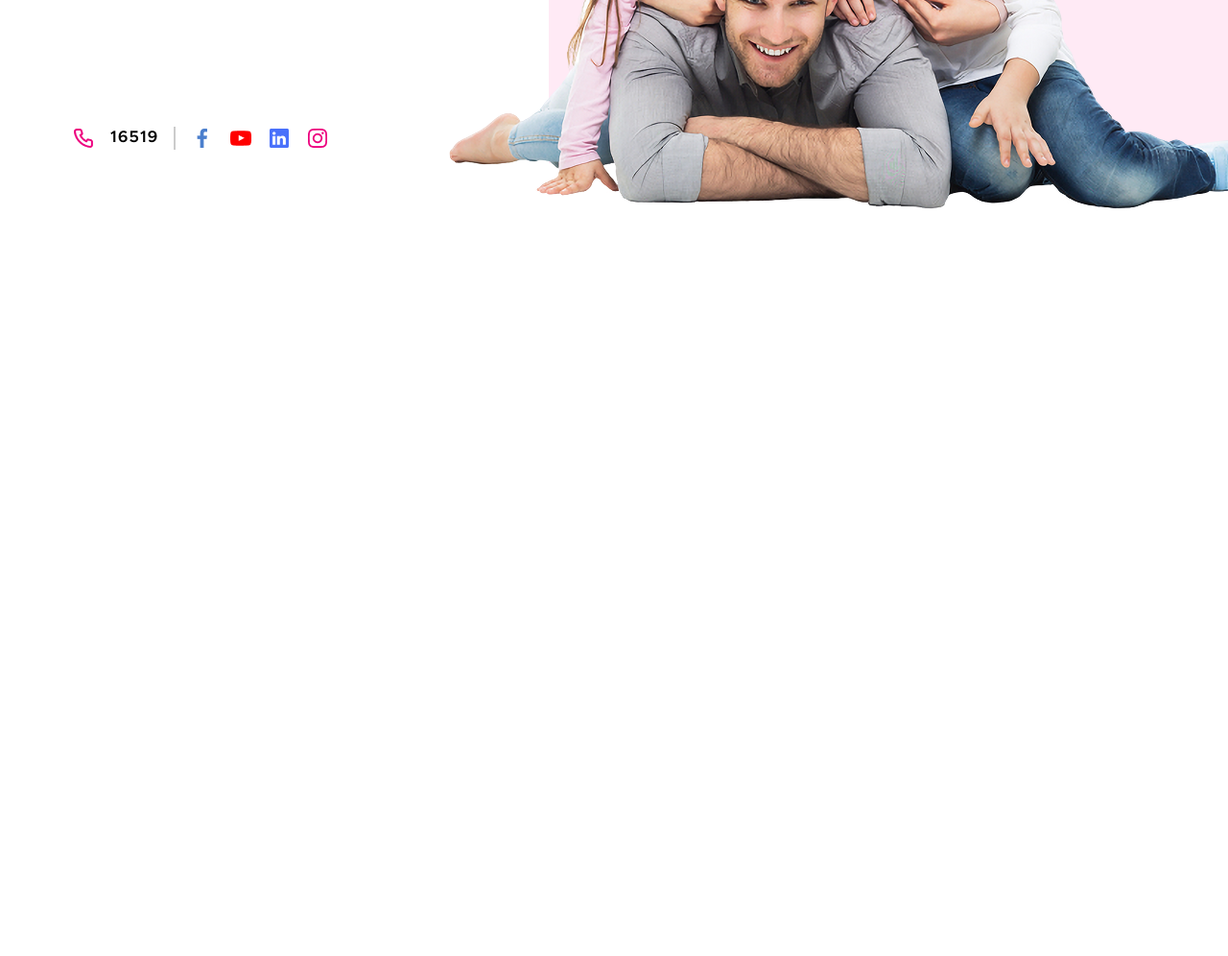
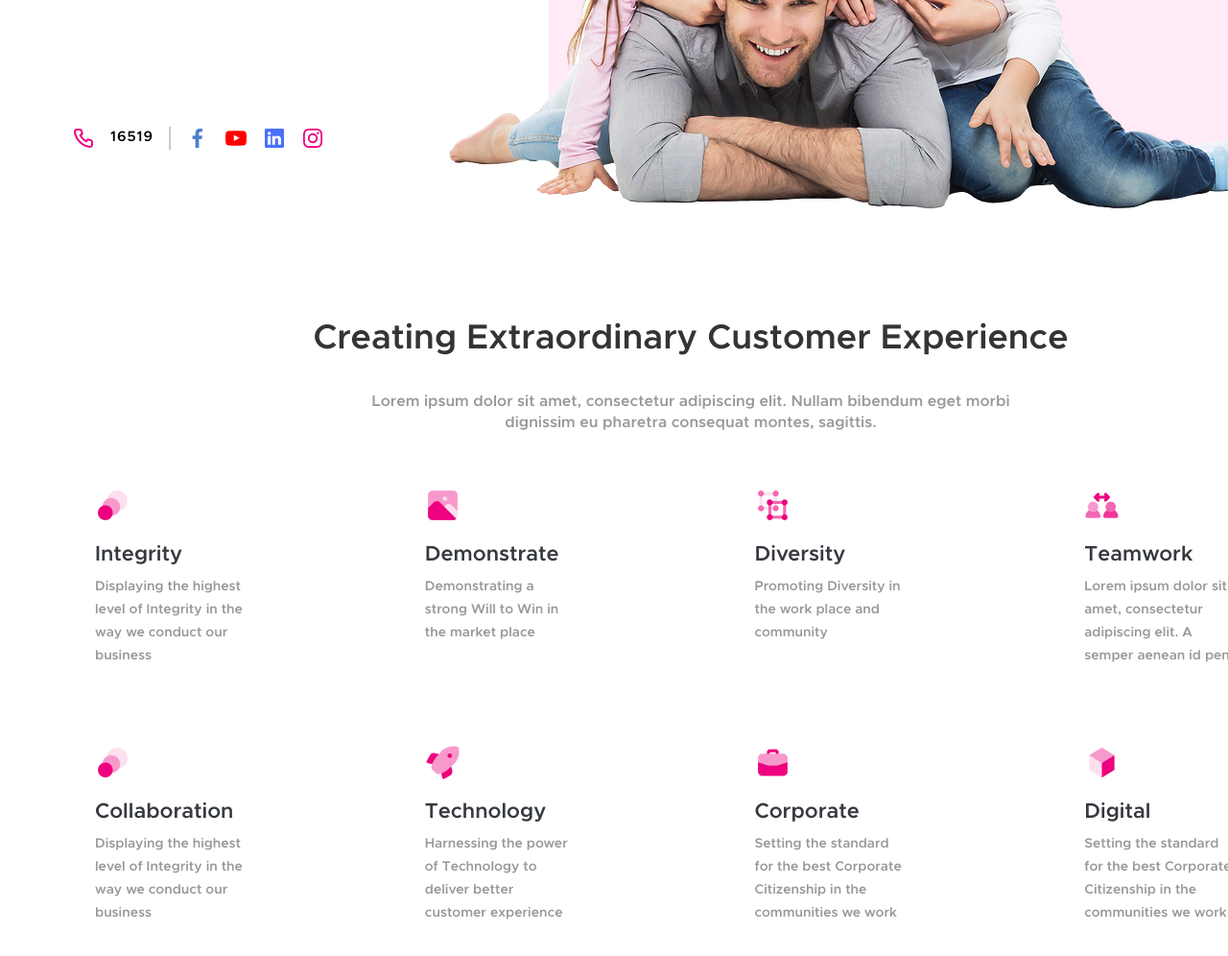
Before and after one commit to HannaKhlim/Web, a plain HTML site: page Lab3Web/finance.html in a window 1280 px wide. Shown: the part 512-1508 px from the top of the page at 96% size. Before the commit the page ends 800 px from the top, so only its background shows below. Drawn offline with Linux system fonts and the light colour scheme.

Commit message:
feat: add experience section

```diff
--- a/Lab3Web/finance.css
+++ b/Lab3Web/finance.css
@@ -168,13 +168,13 @@
 }
 
 .hero-bottom p {
-  color: var(--black-100, #010101);
+  color: #010101;
   text-align: center;
   font-feature-settings:
     "liga" off,
     "clig" off;
-  font-family: Metropolis;
-  font-size: 17px;
+  font-family: "Metropolis";
+  font-size: 15px;
   font-style: normal;
   font-weight: 600;
   line-height: 22px;
@@ -218,3 +218,70 @@
   top: 256px;
   left: 1179px;
 }
+
+.experience {
+  width: 1440px;
+  margin: 0;
+  padding: 75px;
+  background-color: #ffffff;
+}
+
+.experience h2 {
+  color: #343434;
+  text-align: center;
+  font-family: Metropolis;
+  font-size: 36px;
+  font-weight: 700;
+  line-height: 43px;
+  margin-bottom: 33px;
+}
+
+.experience .subtitle {
+  color: #999;
+  text-align: center;
+  font-family: Metropolis;
+  font-size: 16px;
+  font-weight: 400;
+  line-height: 22px;
+  width: 100%;
+  max-width: 725px;
+  margin: 0 auto 33px auto;
+}
+
+.cards {
+  display: grid;
+  grid-template-columns: repeat(4, 1fr);
+  column-gap: 85px;
+  row-gap: 33px;
+  margin-top: 20px;
+}
+
+.card {
+  padding: 24px;
+}
+
+.card img {
+  width: 37px;
+  height: 37px;
+  margin-bottom: 18px;
+}
+
+.card h3 {
+  color: #363940;
+  font-family: Metropolis;
+  font-size: 22px;
+  font-weight: 700;
+  line-height: 22px;
+  margin-bottom: 10px;
+}
+
+.card p {
+  color: #999;
+  font-family: Metropolis;
+  font-size: 14px;
+  font-weight: 400;
+  line-height: 24px;
+  width: 160px;
+  text-align: left;
+  margin: 0;
+}
--- a/Lab3Web/finance.html
+++ b/Lab3Web/finance.html
@@ -44,14 +44,62 @@
                 </div>
             </div>
         </section>
+    </div>
+    <section class="experience">
+    <h2>Creating Extraordinary Customer Experience</h2>
+    <p class="subtitle">Lorem ipsum dolor sit amet, consectetur adipiscing elit. Nullam bibendum eget morbi dignissim eu pharetra consequat montes, sagittis.</p>
 
-</div>
+    <div class="cards">
+        <div class="card">
+            <img src="public/Circle Layer.png" alt="Integrity">
+            <h3>Integrity</h3>
+            <p>Displaying the highest level of Integrity in the way we conduct our business</p>
+        </div>
+        <div class="card">
+            <img src="public/Scenery.png" alt="Demonstrate">
+            <h3>Demonstrate</h3>
+            <p>Demonstrating a strong Will to Win in the market place</p>
+        </div>
+        <div class="card">
+            <img src="public/Object Ungroup.png" alt="Diversity">
+            <h3>Diversity</h3>
+            <p>Promoting Diversity in the work place and community</p>
+        </div>
+        <div class="card">
+            <img src="public/User Arrows.png" alt="Teamwork">
+            <h3>Teamwork</h3>
+            <p>Lorem ipsum dolor sit amet, consectetur adipiscing elit. A semper aenean id pen</p>
+        </div>
+        <div class="card">
+            <img src="public/Circle Layer.png" alt="Collaboration">
+            <h3>Collaboration</h3>
+            <p>Displaying the highest level of Integrity in the way we conduct our business</p>
+        </div>
+        <div class="card">
+            <img src="public/Rocket.png" alt="Technology">
+            <h3>Technology</h3>
+            <p>Harnessing the power of Technology to deliver better customer experience</p>
+        </div>
+        <div class="card">
+            <img src="public/Bag.png" alt="Corporate">
+            <h3>Corporate</h3>
+            <p>Setting the standard for the best Corporate Citizenship in the communities we work</p>
+        </div>
+        <div class="card">
+            <img src="public/Cube.png" alt="Digital">
+            <h3>Digital</h3>
+            <p>Setting the standard for the best Corporate Citizenship in the communities we work</p>
+        </div>
+    </div>
+</section>
 
 
 
 
-    <footer>
 
-    </footer>
+
+   <footer class=>
+
+</footer>
 </body>
 </html>
```
Also changed, not shown: Lab3Web/Frame 36.jpg (deleted), Lab3Web/public/Arrow Circle Right (1).svg (added), Lab3Web/public/Arrow Circle Right.png (added), Lab3Web/public/Vector.svg (added), 2 other files.
